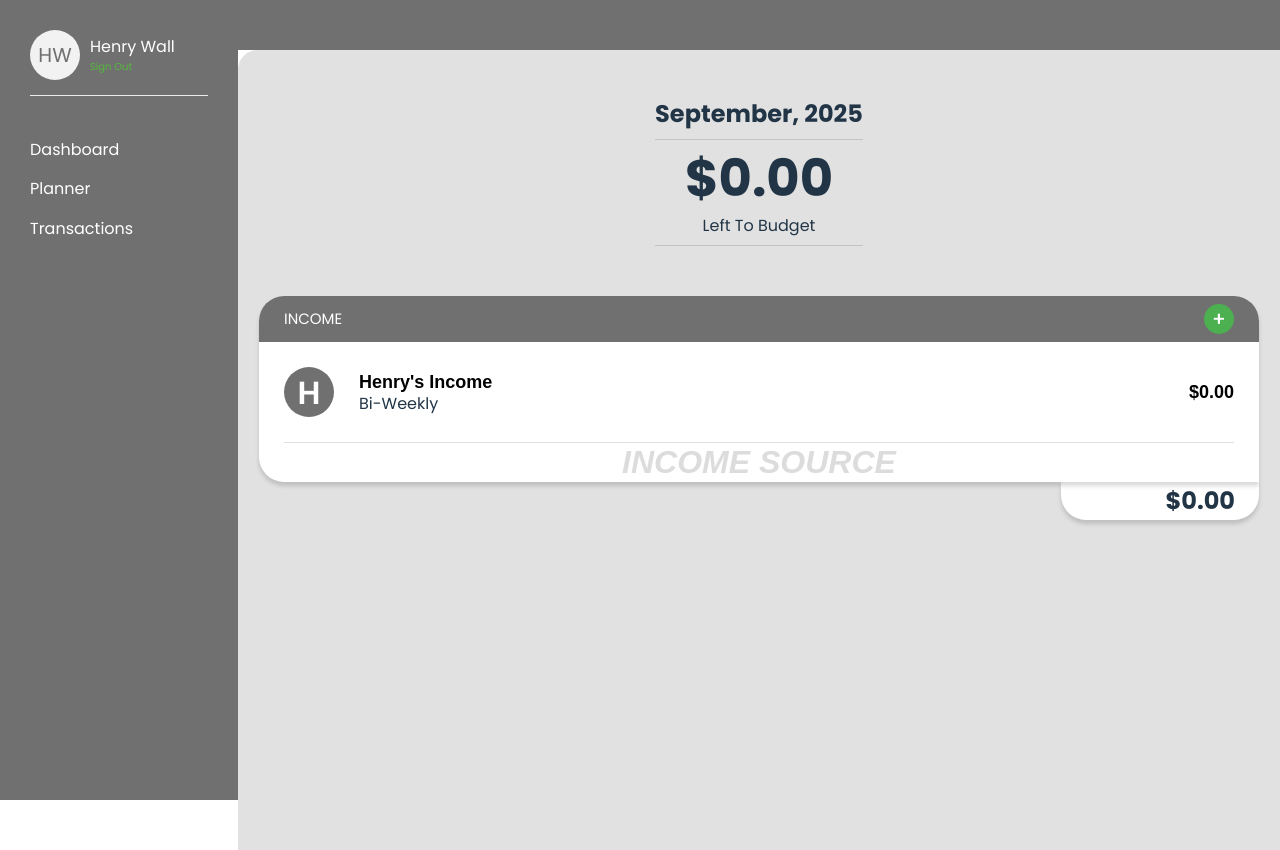
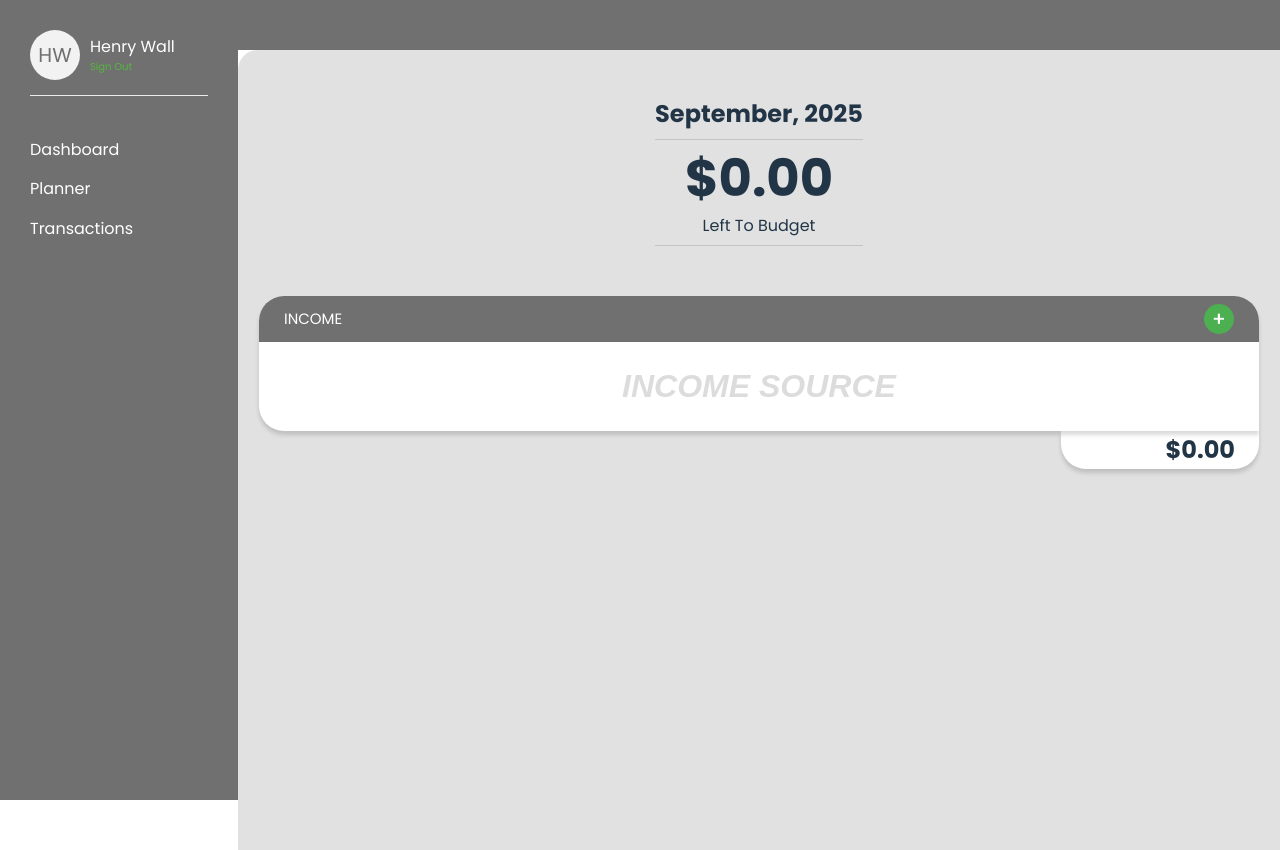
Before and after one commit to Henrywall85/BudgetQuest, a React (Vite) app: page / in a window 1280 px wide. Both pictures are taken after a click on the button "Start Planning For This Month". Built offline with nearby package versions, Linux system fonts and the light colour scheme.

Commit message:
Added logic to the income card

```diff
--- a/src/components/BudgetContainer.jsx
+++ b/src/components/BudgetContainer.jsx
@@ -8,11 +8,29 @@ import './BudgetContainer.css'
 function BudgetContainer ({title}){
   const [planCreated, setPlanCreated] = React.useState(false);
   const [showIncomeForm, setShowIncomeForm] = useState(false);
+  const [incomeData, setIncomeData] = useState([]);
+
+  const formatCurrency = (amount) => {
+    return new Intl.NumberFormat('en-US', {
+      minimumFractionDigits: 2,
+      maximumFractionDigits: 2
+    }).format(amount);
+  };
+
+  const handleSaveIncome = (data) => {
+    setIncomeData(prevData => [...prevData, data]);
+    setShowIncomeForm(false);
+  };
 
   // Get current month and year
   const currentDate = new Date();
   const month = currentDate.toLocaleString('default', { month: 'long' });
   const year = currentDate.getFullYear();
+
+  // Calculate total income
+  const totalIncome = incomeData.reduce((sum, income) =>
+    sum + parseFloat(income.amount || 0), 0
+  );
 
   return(
     <div className="Budget-Container">
@@ -24,14 +42,24 @@ function BudgetContainer ({title}){
           <div id="remaining-budget">
             <h2>{month}, {year}</h2>
             <linebreak/>
-            <h1>$0.00</h1>
+            <h1>${formatCurrency(totalIncome)}</h1>
             <p>Left To Budget</p>
             <linebreak/>
           </div>
-          <Income_Card title={title} onAddIncome={() => setShowIncomeForm(true)}/>
+          <Income_Card
+            title={title}
+            onAddIncome={() => setShowIncomeForm(true)}
+            incomeData={incomeData}
+            totalIncome={formatCurrency(totalIncome)}
+            formatCurrency={formatCurrency}
+          />
           {showIncomeForm && (
             <div className="modal-overlay">
-              <Income_Form title={title} onClose={() => setShowIncomeForm(false)}/>
+              <Income_Form
+                title={title}
+                onClose={() => setShowIncomeForm(false)}
+                onSave={handleSaveIncome}
+              />
             </div>
           )}
         </>
--- a/src/components/Income_Card.css
+++ b/src/components/Income_Card.css
@@ -65,6 +65,10 @@
     align-items: center;
 }
 
+.income-section:last-child {
+    border-bottom: none;
+}
+
 .income-section-icon{
     display: flex;
     align-items: center;
@@ -88,6 +92,10 @@
     flex-grow: 1;
 }
 
+.empty-source{
+    align-items: center;
+    justify-content: center;
+}
 .income-section-source h2, .income-section-amount h2{
     color: black;
     font-size: 18px;
@@ -97,7 +105,8 @@
 .source-amount{
     display: flex;
     justify-content: right;
-    width: 150px;
+    width: auto;
+    min-width: 150px;
     background-color: white;
     border-radius: 0 0 25px 25px;
     box-shadow: 0 4px 4px 0 #00000026;
--- a/src/components/Income_Card.jsx
+++ b/src/components/Income_Card.jsx
@@ -1,7 +1,7 @@
 import React from 'react';
 import './Income_Card.css'
 
-function Income_Card ({title, onAddIncome}){
+function Income_Card ({title, onAddIncome, incomeData, totalIncome, formatCurrency}){
     return(
     <div className="card-container">
         <div className="income_card card">
@@ -10,26 +10,32 @@ function Income_Card ({title, onAddIncome}){
                 <button className="add-income-button" onClick={onAddIncome}>+</button>
             </div>
             <div className="income-container">
-                <div className="income-section">
-                    <div className="income-section-icon section-container"><h1>H</h1></div>
+                {incomeData && incomeData.length > 0 ? (
+                    incomeData.map((income, index) => (
+                        <div className="income-section" key={index}>
+                            <div className="income-section-icon section-container">
+                                <h1>{income.icon}</h1>
+                            </div>
 
-                    {/* INCOME NAME */}
-                    <div className="income-section-source section-container">
-                        <h2>Henry's Income</h2>
-                        <p>Bi-Weekly</p>
+                            <div className="income-section-source section-container">
+                                <h2>{income.source}</h2>
+                                <p>{income.frequency}</p>
+                            </div>
+
+                            <div className="income-section-amount section-container">
+                                <h2>${formatCurrency(income.amount)}</h2>
+                            </div>
+                        </div>
+                    ))
+                ) : (
+                    <div className="income-section empty-source">
+                        <h2>INCOME SOURCE</h2>
                     </div>
-
-                    {/* INCOME AMOUNT  */}
-                    <div className="income-section-amount section-container">
-                        <h2>$0.00</h2>
-                    </div>
-
-                </div>
-                <h2>INCOME SOURCE</h2>
+                )}
             </div>
         </div>
         <div className="source-amount">
-            <h2>$0.00</h2>
+            <h2>${totalIncome}</h2>
         </div>
     </div>
     );
--- a/src/components/Income_Form.jsx
+++ b/src/components/Income_Form.jsx
@@ -5,7 +5,7 @@ import DatePicker from 'react-datepicker';
 import "react-datepicker/dist/react-datepicker.css";
 import './Income_Form.css'
 
-function Income_Form ({title, onClose}){
+function Income_Form ({title, onClose, onSave}) {
     const [source, setSource] = useState('');
     const [amount, setAmount] = useState('');
     const [frequency, setFrequency] = useState('');
@@ -14,9 +14,14 @@ function Income_Form ({title, onClose}){
 
     const handleSubmit = (e) => {
         e.preventDefault();
-        // Trim and only save if something was entered
-        if (source.trim() || amount.trim()) {
-            setSaved(true);
+        if (source.trim() && amount.trim() && frequency && nextDeposit) {
+            onSave({
+                source: source.trim(),
+                amount: amount.trim(),
+                frequency: frequency,
+                nextDeposit: nextDeposit,
+                icon: source.charAt(0).toUpperCase()
+            });
         }
     };
 
@@ -106,9 +111,9 @@ function Income_Form ({title, onClose}){
                                 required
                             >
                                 <option value="" disabled></option>
-                                <option value="monthly">Monthly</option>
-                                <option value="weekly">Weekly</option>
-                                <option value="bi-weekly">Bi-Weekly</option>
+                                <option value="Monthly">Monthly</option>
+                                <option value="Weekly">Weekly</option>
+                                <option value="Bi-weekly">Bi-Weekly</option>
                             </select>
                             <label htmlFor="income-frequency" className="float-label">Frequency</label>
                         </div>
```
